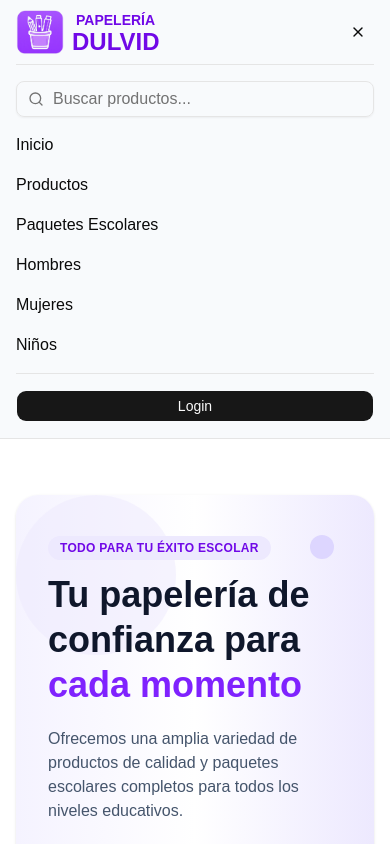
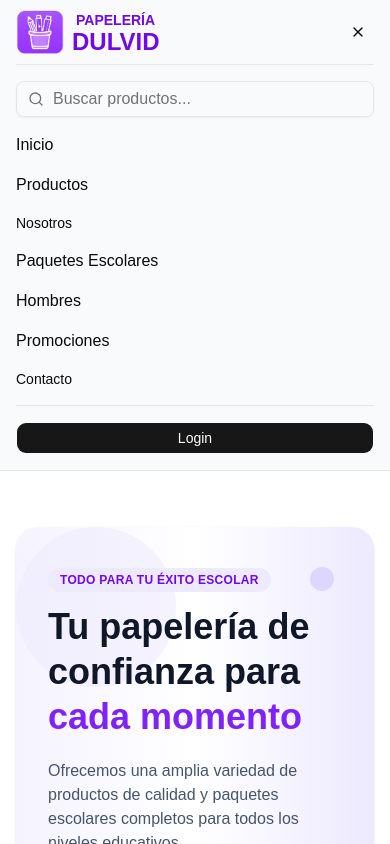
Before and after one commit to LuisGCamacho/Project-Dulvid-Frontend-, a React (Vite) app: page / in a window 390 px wide. Both pictures are taken after a click on the button 358 px from the left and 32 px from the top of the page. Shown: the top 844 px of the page. Built offline with nearby package versions, Linux system fonts and the light colour scheme; no server answers.

Commit message:
Fix Header Mobile

```diff
--- a/src/shop/components/CustomHeader.tsx
+++ b/src/shop/components/CustomHeader.tsx
@@ -187,9 +187,13 @@ export const CustomHeader = () => {
                                 Inicio
                             </Link>
 
-                            <Link to="/" onClick={() => setIsOpen(false)}>
+                            <Link to="/men" onClick={() => setIsOpen(false)}>
                                 Productos
                             </Link>
+
+                            <p className="text-sm font-medium transition-colors hover:text-violet-600 cursor-pointer">
+                                Nosotros
+                            </p>
 
                             <Link
                                 to="/gender/men"
@@ -199,25 +203,22 @@ export const CustomHeader = () => {
                             </Link>
 
                             <Link
-                                to="/gender/men"
+                                to="/gender/women"
                                 onClick={() => setIsOpen(false)}
                             >
                                 Hombres
                             </Link>
 
                             <Link
-                                to="/gender/women"
-                                onClick={() => setIsOpen(false)}
-                            >
-                                Mujeres
-                            </Link>
-
-                            <Link
                                 to="/gender/kid"
                                 onClick={() => setIsOpen(false)}
                             >
-                                Niños
+                                Promociones
                             </Link>
+
+                            <p className="text-sm font-medium transition-colors hover:text-violet-600 cursor-pointer">
+                                Contacto
+                            </p>
 
                             <div className="border-t pt-4">
                                 {authStatus === "not-authenticated" ? (
```
